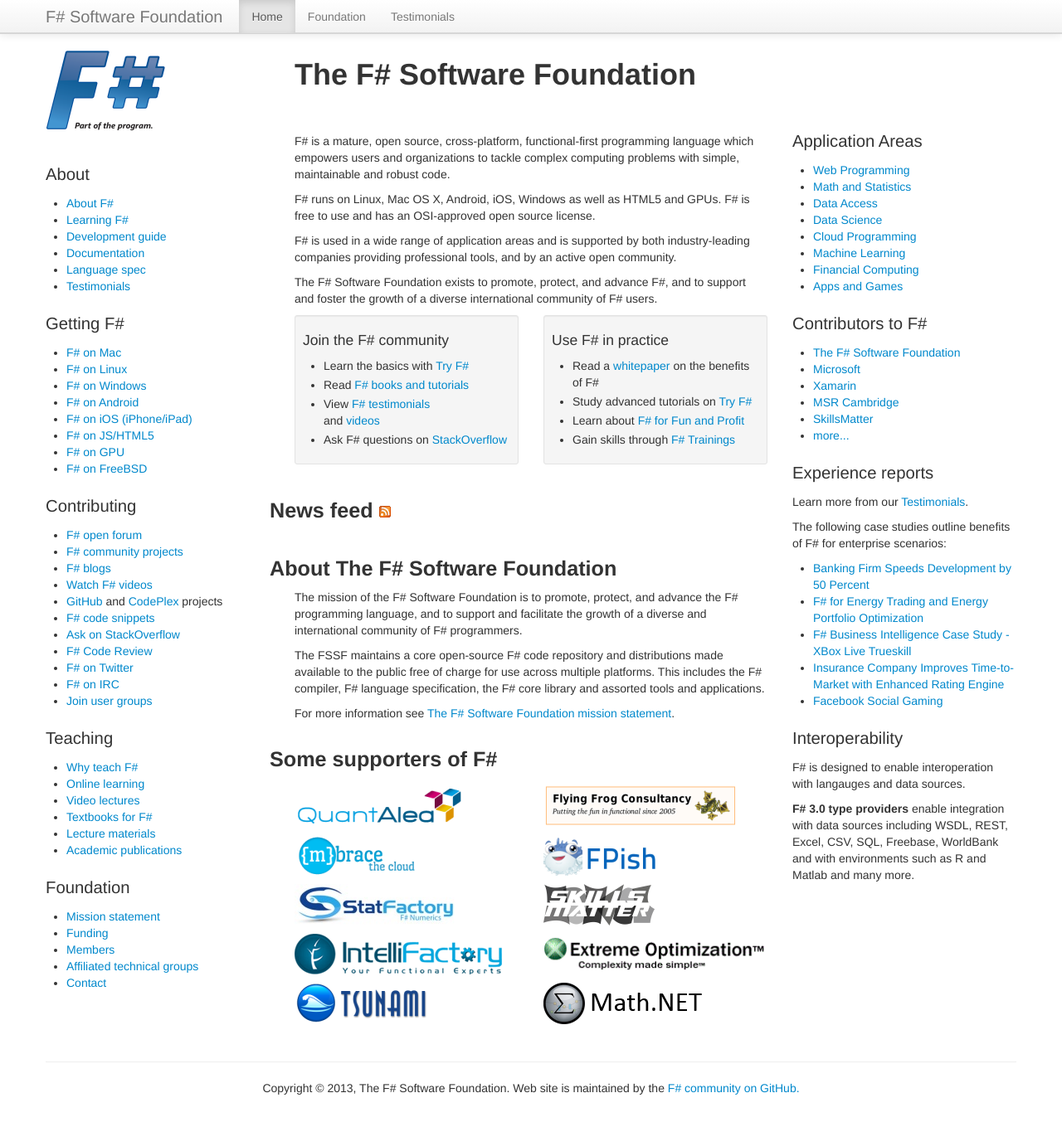
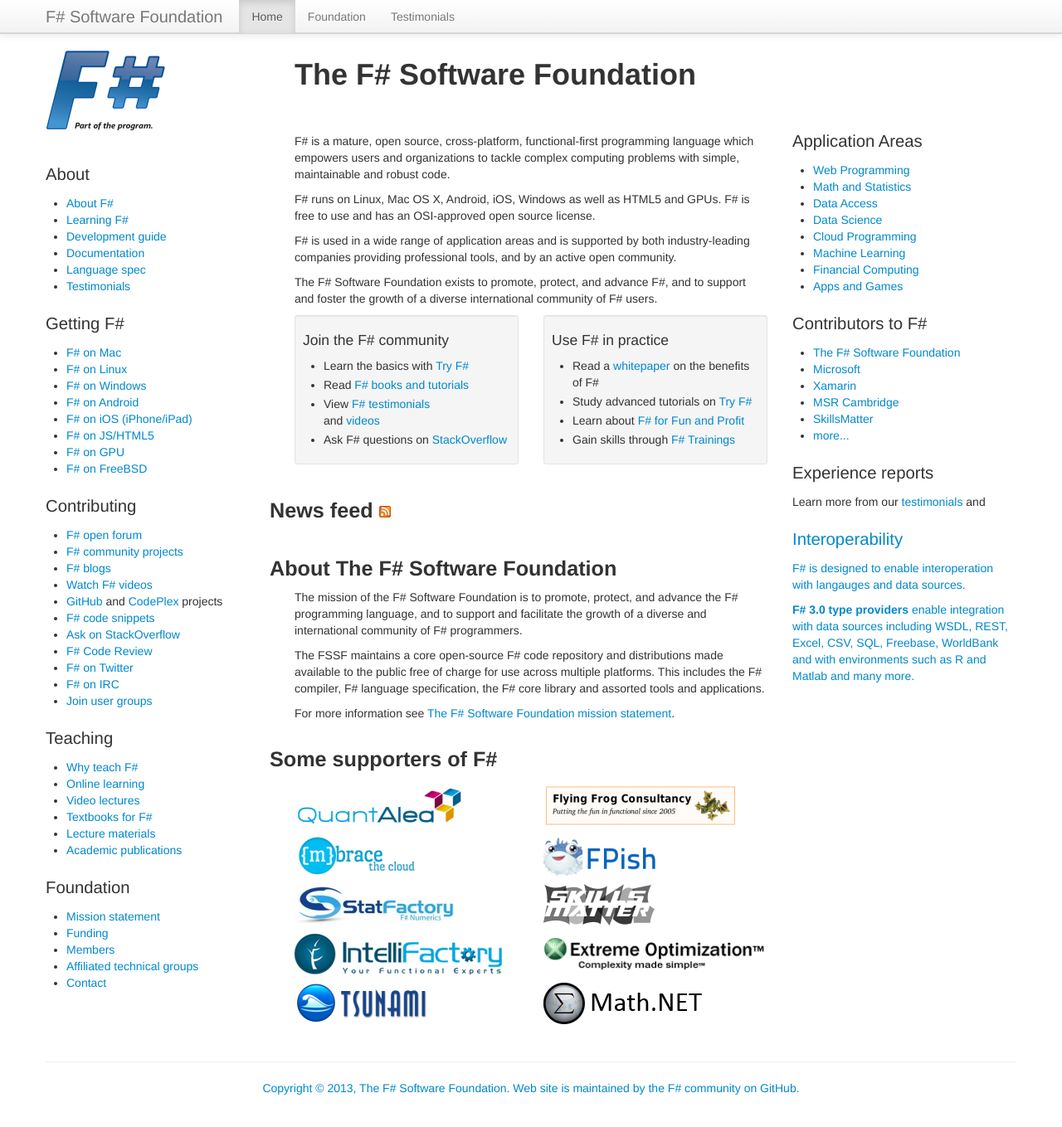
Before and after one commit to fsharp/fsharp.org, a Jekyll site: the page built from index.html, in a window 1280 px wide and 1372 px high. Shown: the top 1359 px of the window at 83% size. Built offline with Jekyll 4.4.1, drawn with Linux system fonts in a browser that asks for light colours; nearby versions of some CDN libraries; some web fonts are replaced; comment, search, counter and statistics services are not loaded; some of the changed lines change nothing that is shown.

Commit message:
Update index.html

```diff
--- a/index.html
+++ b/index.html
@@ -100,8 +100,9 @@
     </ul>
 
     <h4>Experience reports</h4>
-    <p>Learn more from our <a href="/testimonials/">Testimonials</a>.</p>
-    <p>The following case studies outline benefits of F# for enterprise scenarios:</p>
+    <p>Learn more from our <a href="/testimonials/">testimonials</a> and <a href="/testimonials/index.html#case-studies".</p>
+<!--
+<p>The following case studies outline benefits of F# for enterprise scenarios:</p>
 
     <ul>
       <li><a href="http://www.microsoft.com/casestudies/Case_Study_Detail.aspx?casestudyid=4000006794">
@@ -115,6 +116,7 @@
       <li><a href="http://www.dotnetrocks.com/default.aspx?ShowNum=846">
       Facebook Social Gaming</a></li>
     </ul>
+-->
 
     <h4>Interoperability</h4>
     <p>F# is designed to enable interoperation with langauges and data sources.</p>
```
